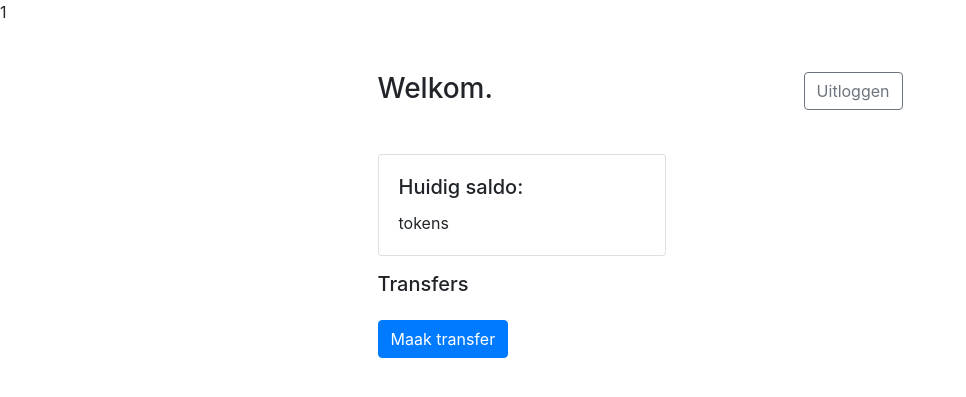
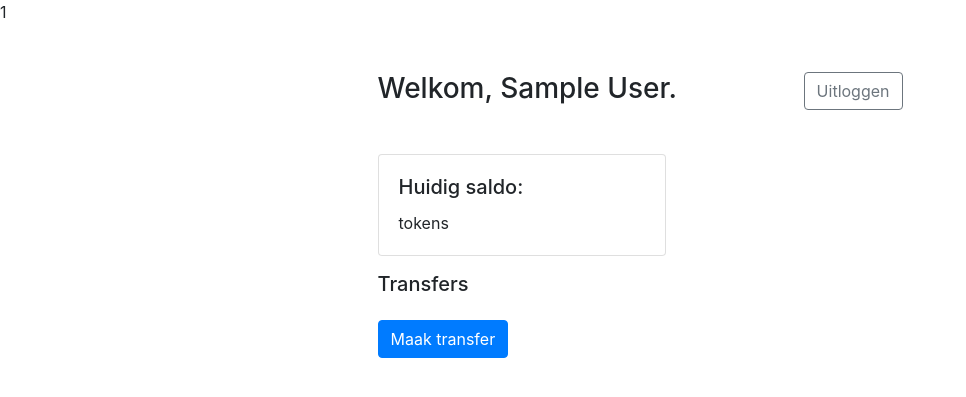
Before and after one commit to hazukii-s/virtualcurrency, a PHP site: page /index.php in a window 1280 px wide. Shown: the top 397 px of the page, without its empty margins (0-966 px from the left). Run offline with PHP 8.4, Linux system fonts and the light colour scheme; the visitor is signed in with stand-in values (Sample User, id 1); data that the repository does not hold is empty; some libraries are stand-ins or nearby versions.

Commit message:
+ echo "Welkom, [firstname]" toegevoegd

```diff
--- a/index.php
+++ b/index.php
@@ -41,7 +41,7 @@ $outgoingTransfers = Transfer::getOutgoingTransfers();
     <div class="container mx-auto" id="saldo">
         <div class="container w-50 mt-5">
             <a class="btn btn-outline-secondary float-right" href="../virtualcurrency/logout.php" role="button">Uitloggen</a>
-            <h3 class=" mb-5 ">Welkom.</h3>
+            <h3 class=" mb-5 ">Welkom, <?php echo $_SESSION['firstname']; ?>.</h3>
             <div class="card" style="width: 18rem;">
                 <div class="card-body">
                     <h5 class="card-title">Huidig saldo:</h5>
```
